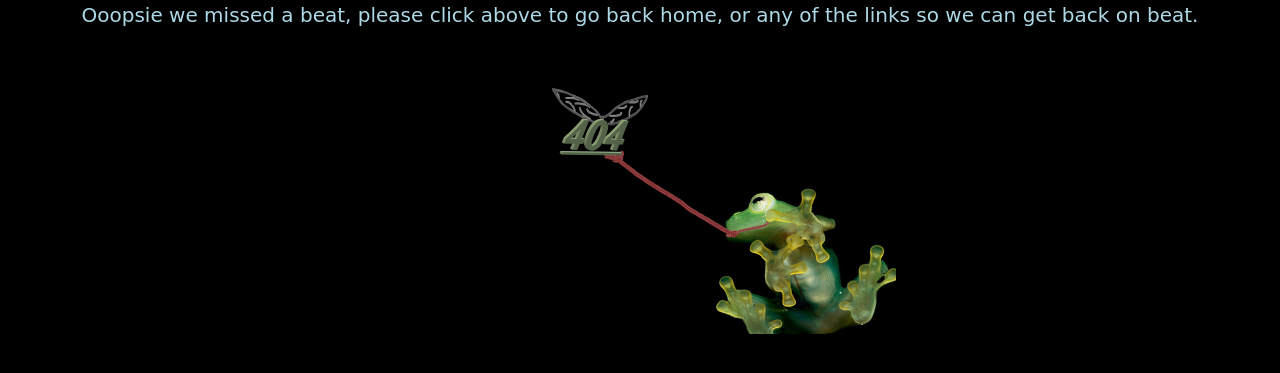
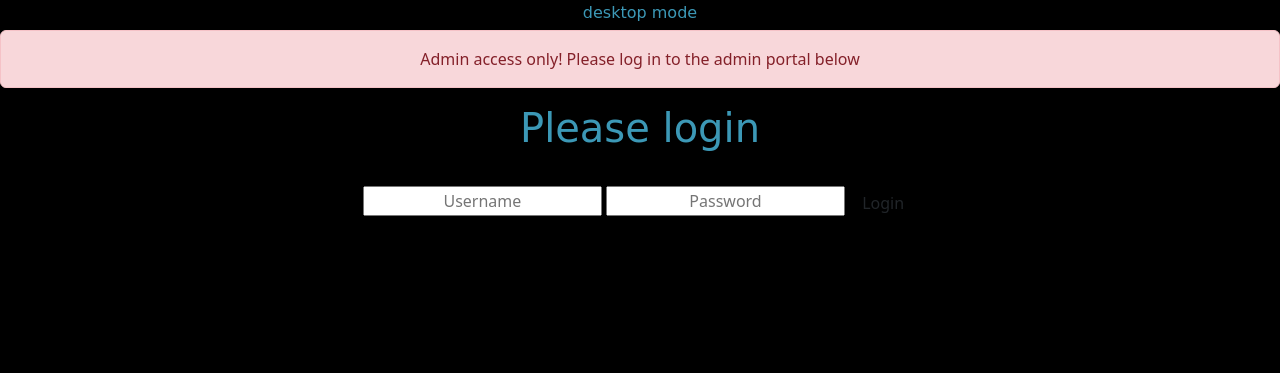
Before and after one commit to Qweggy1/inno_final_project, a Flask app: page /login in a window 1280 px wide. Shown: the part 40-413 px from the top of the page. Run offline with Flask 2, Linux system fonts and the light colour scheme; some web fonts are replaced.

Commit message:
2nd push, new info added, admin page login added

```diff
--- a/app.py
+++ b/app.py
@@ -4,6 +4,7 @@ from view import my_view
 app = Flask(__name__)
 app.register_blueprint(my_view)
 
+#error handling for webpage routing
 @app.errorhandler(404)
 def page_not_found(e):
     return render_template("404.html")
--- a/static/style.css
+++ b/static/style.css
@@ -77,3 +77,28 @@ ol{
     flex-wrap: wrap;
 
 }
+
+.desktop, .mobile {
+    display: none;
+}
+
+@media (max-width: 500px) {
+
+}
+
+@media (orientation: landscape) {
+    .desktop {
+        display: inline-block;
+    }
+}
+
+@media (orientation: portrait) {
+    .mobile {
+        display: inline-block;
+
+    }
+    body {
+        color:aquamarine;
+        background-color: black;
+    }
+}
--- a/templates/aboutmusicproduction.html
+++ b/templates/aboutmusicproduction.html
@@ -125,7 +125,7 @@
     </a>
   </div>
 </div>
-<p>If you would like to see all my music please visit my <a href ="https://soundcloud.com/qweggy-651047868"target="_blank"> soundcloud</a>.</p>
+<p>If you would like to see all my music please visit my <a href ="https://soundcloud.com/qweggy-651047868"target="_blank"> soundcloud</a> alternatively click here to go to the <a href ="aboutmusicproduction.html">top of the page</a>.</p>
 </body>
 </html>
 {% endblock %}
--- /dev/null
+++ b/templates/admin.html
@@ -0,0 +1,22 @@
+{% extends 'base.html' %}
+
+{% block content %}
+<div class="alert alert-danger" role="alert">
+    Admin access only! Please log in to the admin portal below
+  </div>
+  <div class="container">
+    <h1>Please login</h1>
+    <br>
+    <form action="" method="post">
+      <input type="text" placeholder="Username" name="username" value="{{
+        request.form.username }}">
+       <input type="password" placeholder="Password" name="password" value="{{
+        request.form.password }}">
+      <input class="btn btn-default" type="submit" value="Login">
+    </form>
+    {% if error %}
+      <p class="error"><strong>Error:</strong> {{ error }}
+    {% endif %}
+  </div>
+
+{% endblock %}
--- a/templates/base.html
+++ b/templates/base.html
@@ -19,6 +19,12 @@
         <a href="{{ url_for('my_view.aboutdj')}}">About DJ'in</a>
         <a href="{{ url_for('my_view.aboutmusicproduction')}}">Music Production</a>
     </nav>
+    <span class="desktop">
+        <h6>desktop mode</h6>
+    </span>
+    <span class="mobile">
+        <h6>mobile mode</h6>
+    </span>
     {% block content %}
     <!-- JavaScript Bundle with Popper -->
 <script src="https://cdn.jsdelivr.net/npm/bootstrap@5.2.0-beta1/dist/js/bootstrap.bundle.min.js" integrity="sha384-pprn3073KE6tl6bjs2QrFaJGz5/SUsLqktiwsUTF55Jfv3qYSDhgCecCxMW52nD2" crossorigin="anonymous"></script>
--- a/view.py
+++ b/view.py
@@ -1,35 +1,61 @@
-from flask import Flask, render_template, Blueprint, redirect, url_for
+from flask import Flask, render_template, Blueprint, redirect, url_for, request
 
+#template routes for all pages below from index.
 my_view = Blueprint('my_view', __name__)
 @my_view.route("/")
 def index():
     return render_template("index.html")
 
+#about me page route.
 @my_view.route('/aboutme')
 def aboutme():
     return render_template("aboutme.html")
 
+#about music page route.
 @my_view.route('/aboutmusic')
 def aboutmusic():
     return render_template("aboutmusic.html")
 
+#about fuser page route.
 @my_view.route('/fuser')
 def fuser():
     return render_template("fuser.html")
 
+#about music production page route.
 @my_view.route('/aboutmusicproduction')
 def aboutmusicproduction():
     return render_template("aboutmusicproduction.html")
 
+#about DJ'in page route
 @my_view.route('/aboutdj')
 def aboutdj():
     return render_template("aboutdj.html")
 
+#admin page route
+@my_view.route('/admin')
+def admin():
+    return render_template("admin.html")
 
+#404 custom error handling page
 @my_view.errorhandler(404)
 def page_not_found(e):
     return render_template("404.html")
 
+# Route for handling the admin login page
+@my_view.route('/login', methods=['GET', 'POST'])
+def login():
+    error = None
+    if request.method == 'POST':
+        if request.form['username'] != 'admin' or request.form['password'] != 'admin':
+            error = 'Invalid Credentials. Please try again.'
+            return render_template('405.html' ,error=error)
+        else:
+            return redirect(url_for('my_view.index'))
+    return render_template('admin.html', error=error)
+
+
+
+#Re-routing using java scripts.
 @my_view.route('/javascript')
 @my_view.route('/js')
 @my_view.route('/home')
```
Also changed, not shown: templates/405.html (added, +8 -0 lines), templates/aboutdj.html (+9 -1 lines), readme.md (added), static/vdj.jpg (added), 1 other file.
